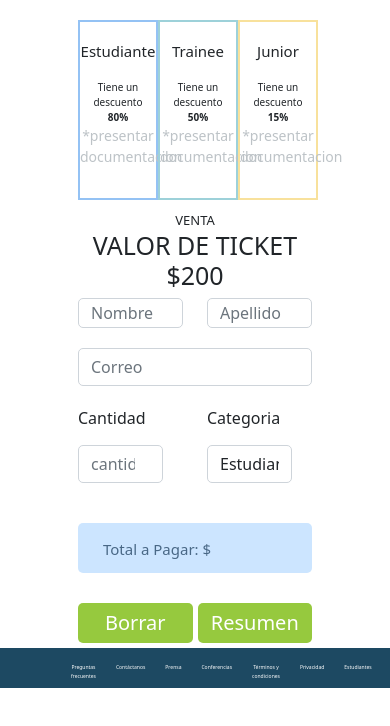
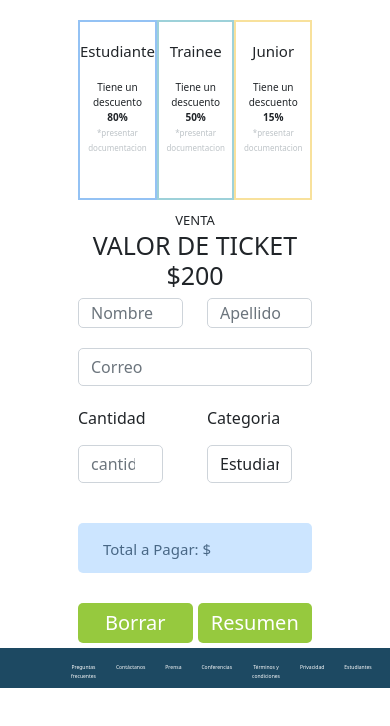
Before and after one commit to MatiMazzanti/TP-ACTUALIZADO, a plain HTML site: page tickets.html in a window 390 px wide. Shown: the part 66-792 px from the top of the page. Drawn offline with nearby package versions, Linux system fonts and the light colour scheme.

Commit message:
ACTUALIZACION

```diff
--- a/estilo2.css
+++ b/estilo2.css
@@ -115,6 +115,9 @@
     .caja1 h4,
     .caja2 h4{
         font-size: 15px;
+    }
+    .span{
+        font-size: 8px;
     }
 }
 
```
